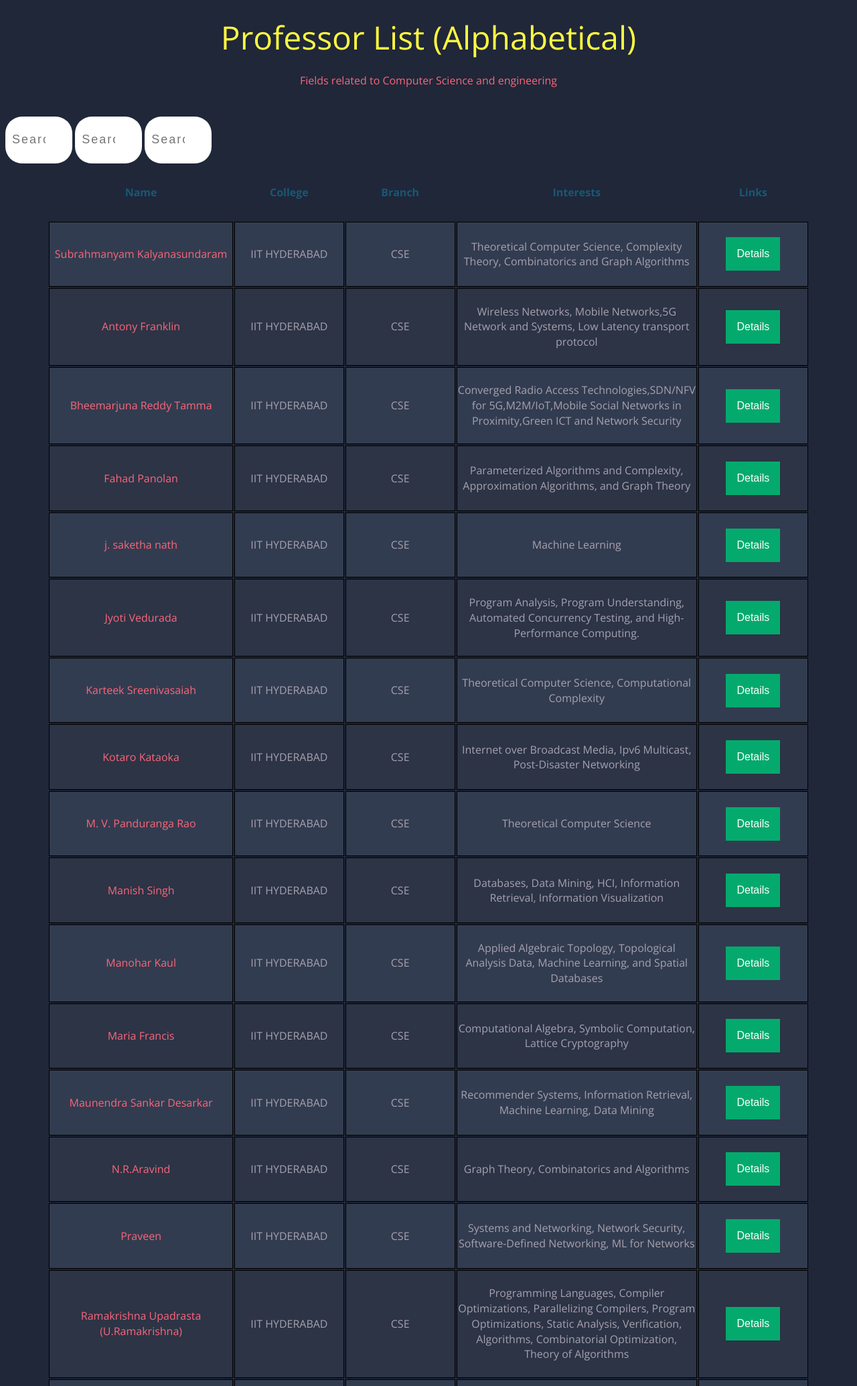
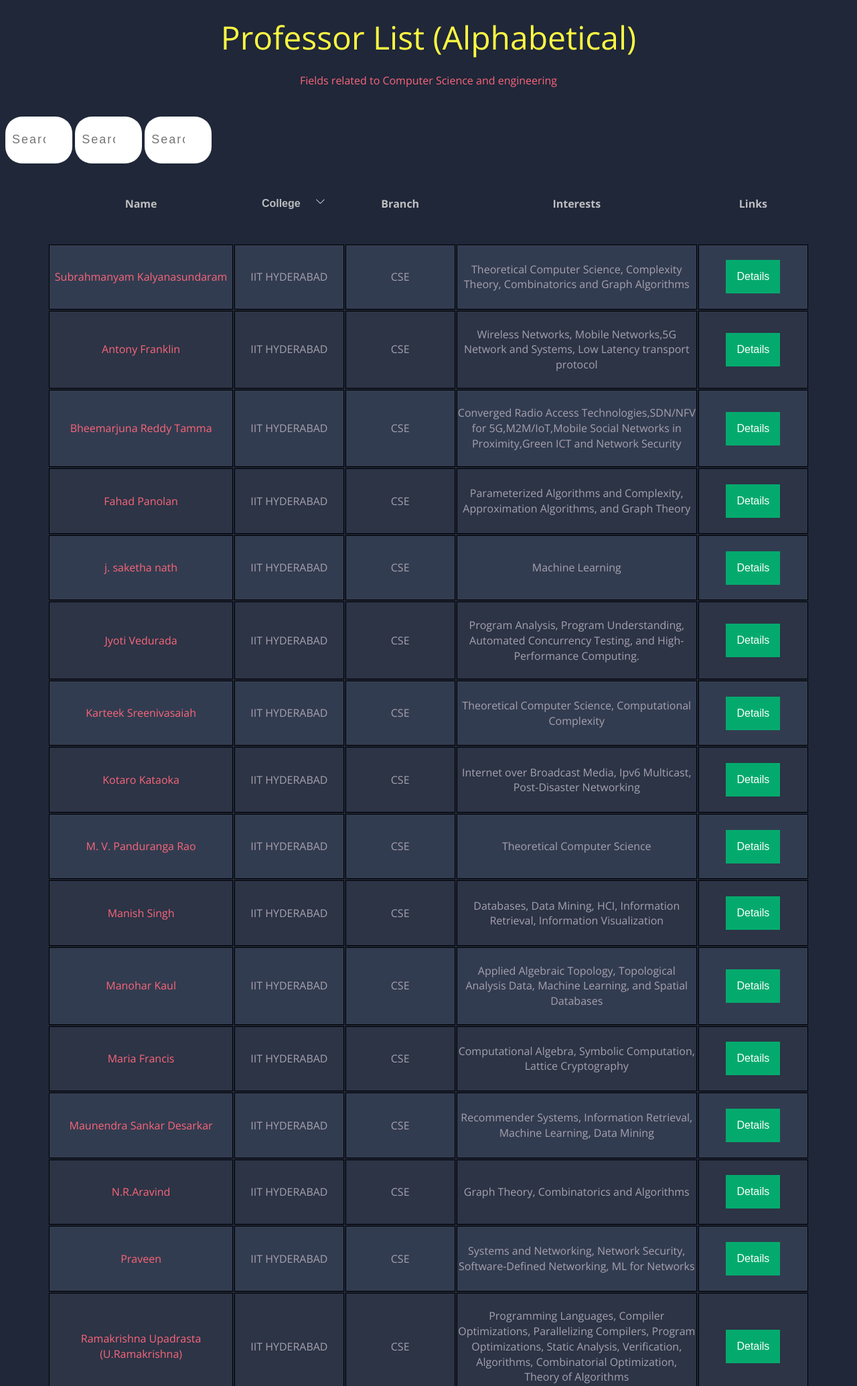
Before and after one commit to devatmanuscript/manuscript, a Flask app: page /csestatic.html in a window 1280 px wide. Shown: the top 2069 px of the page at 67% size. Run offline with Flask 2, Linux system fonts and the light colour scheme.

Commit message:
added NIT dropdown

```diff
--- a/app.py
+++ b/app.py
@@ -40,6 +40,10 @@ def menubar():
 @app.route('/csestatic.html')
 def csestatic():
     return render_template('csestatic.html')
+
+@app.route('/nitcse.html')
+def nitcse():
+    return render_template('nitcse.html')
 
 @app.route('/eeestatic.html')
 def eeestatic():
--- a/static/css/csestatic.css
+++ b/static/css/csestatic.css
@@ -200,12 +200,19 @@ h2 a {
   display: block;
 }
 
+.droptable {
+  color: rgb(187, 187, 187);
+  background-color:#1F2739;
+  padding: 16px;
+  font-size: 16px;
+  border: none;
+  font-weight: bold;
+}
 .dropdown-content a:hover {background-color: #ddd;}
 
 .dropdown:hover .dropdown-content {display: block;}
 
 .dropdown:hover .dropbtn {background-color: #3e8e41;}
-
 /*
 .collapsible {
   background-color: #777;
--- a/templates/csestatic.html
+++ b/templates/csestatic.html
@@ -21,11 +21,13 @@
         <table id="myTable"class="container">
             <thead>
                 <tr>
-                  <th><h1 style="text-align:center">Name</h1></th>
-                  <th><h1 style="text-align:center">College</h1></th>
-                  <th><h1 style="text-align:center">Branch</h1></th>
-                  <th><h1 style="text-align:center">Interests</h1></th>
-                  <th><h1 style="text-align:center">Links</h1></th>
+                  <th><h1 style="text-align:center; color: #bfbec0;">Name</h1></th>
+                  <th><h1 style="text-align:center"> <div class="dropdown"><button class="droptable">College</button>
+                    <svg viewBox='0 0 140 140' width='20' height='15' xmlns='http://www.w3.org/2000/svg'><g><path d='m121.3,34.6c-1.6-1.6-4.2-1.6-5.8,0l-51,51.1-51.1-51.1c-1.6-1.6-4.2-1.6-5.8,0-1.6,1.6-1.6,4.2 0,5.8l53.9,53.9c0.8,0.8 1.8,1.2 2.9,1.2 1,0 2.1-0.4 2.9-1.2l53.9-53.9c1.7-1.6 1.7-4.2 0.1-5.8z' fill='white'/></g></svg>
+                  <div class="dropdown-content"><a href="nitcse.html" target="_blank">NITs</a></div></div></h1></th>
+                  <th><h1 style="text-align:center; color: #bfbec0;">Branch</h1></th>
+                  <th><h1 style="text-align:center; color: #bfbec0;">Interests</h1></th>
+                  <th><h1 style="text-align:center; color: #bfbec0;">Links</h1></th>
                 </tr>
             </thead>
             <tbody>
```
